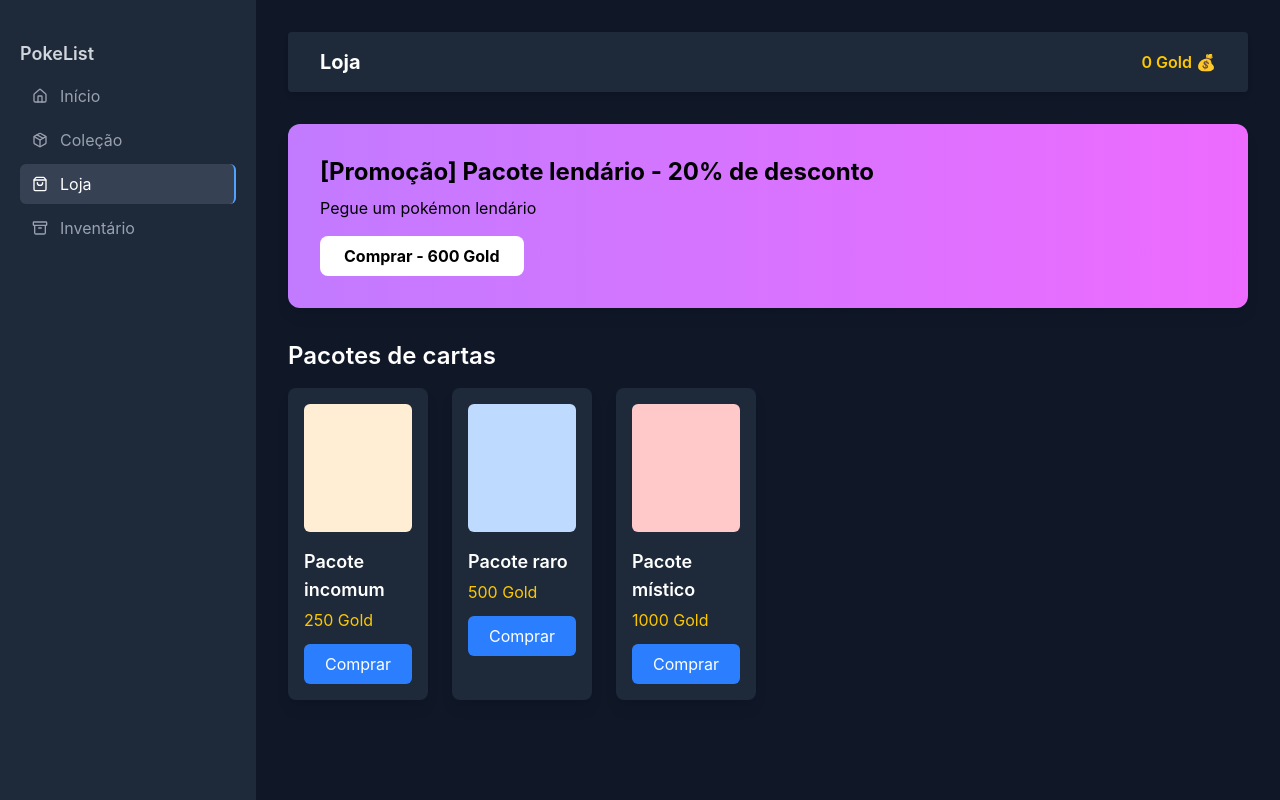
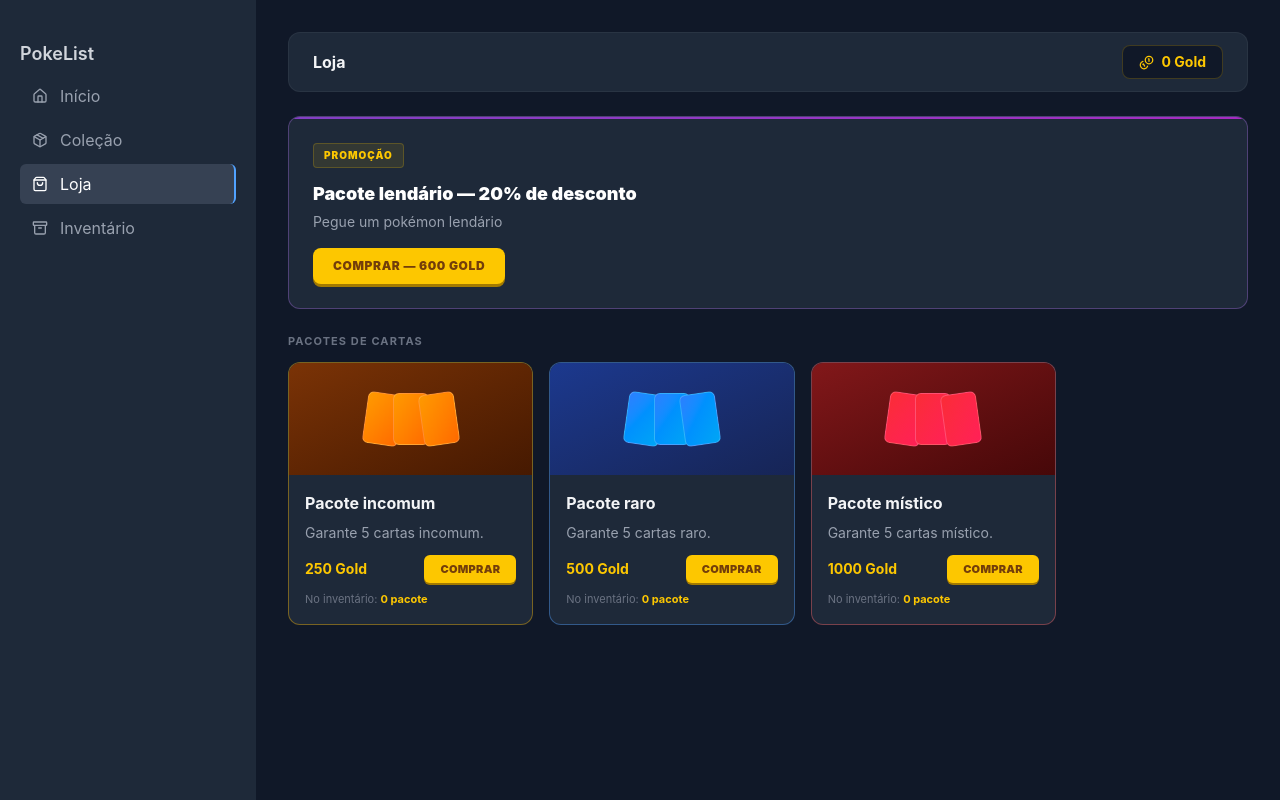
Before and after one commit to pedrohenriiz/poke-cards, a React (Vite) app: page /shop in a window 1280 px wide. Built offline with nearby package versions, Linux system fonts and the light colour scheme; no server answers.

Commit message:
update inventory page

```diff
--- a/src/Page/Inventory/index.tsx
+++ b/src/Page/Inventory/index.tsx
@@ -1,6 +1,37 @@
 import { motion } from 'framer-motion';
 import { Link } from 'react-router-dom';
 import { InventoryProps } from '../../types/inventoryTypes';
+import { Package } from 'lucide-react';
+
+const packageConfig: Record<
+  string,
+  { border: string; thumb: string; card: string; label: string }
+> = {
+  UNCOMMON: {
+    border: 'border-amber-400/40',
+    thumb: 'from-amber-900 to-amber-950',
+    card: 'from-amber-500 to-orange-500',
+    label: 'Incomum',
+  },
+  RARE: {
+    border: 'border-blue-400/40',
+    thumb: 'from-blue-900 to-blue-950',
+    card: 'from-blue-500 to-sky-500',
+    label: 'Raro',
+  },
+  LEGENDARY: {
+    border: 'border-purple-400/40',
+    thumb: 'from-purple-900 to-purple-950',
+    card: 'from-purple-500 to-fuchsia-500',
+    label: 'Lendário',
+  },
+  MYSTIC: {
+    border: 'border-red-400/40',
+    thumb: 'from-red-900 to-red-950',
+    card: 'from-red-500 to-rose-500',
+    label: 'Místico',
+  },
+};
 
 export default function Inventory() {
   const playerInventory: InventoryProps[] =
@@ -8,70 +39,92 @@ export default function Inventory() {
 
   const cards = playerInventory.filter((item) => item.type === 'card');
 
-  // let promotionalPackageColor;
-  // if (promotionalPackage?.package) {
-  //   if (promotionalPackage?.package.package_type === 'UNCOMMON') {
-  //     promotionalPackageColor = 'from-amber-400 to-orange-400 text-black';
-  //   } else if (promotionalPackage?.package.package_type === 'RARE') {
-  //     promotionalPackageColor = 'from-blue-400 to-sky-400 text-black';
-  //   } else if (promotionalPackage?.package.package_type === 'LEGENDARY') {
-  //     promotionalPackageColor = 'from-purple-400 to-fuchsia-400 text-black';
-  //   } else if (promotionalPackage?.package.package_type === 'MYSTIC') {
-  //     promotionalPackageColor = 'from-red-400 to-rose-500 text-black';
-  //   }
-  // } else {
-  //   promotionalPackageColor = 'from-blue-500 to-cyan-400 text-black';
-  // }
+  return (
+    <div className='p-8 bg-gray-900 min-h-screen flex-1 flex flex-col gap-6'>
+      <header className='flex items-center justify-between px-6 py-3 bg-gray-800 border border-white/5 rounded-xl'>
+        <h1 className='text-base font-bold text-gray-100'>Inventário</h1>
+        <span className='text-[11px] font-bold uppercase tracking-widest text-gray-500'>
+          {cards.length} {cards.length === 1 ? 'tipo' : 'tipos'} de pacote
+        </span>
+      </header>
 
-  return (
-    <div className='p-6 bg-gray-900 min-h-screen text-gray-900 flex-1'>
-      <h1 className='text-4xl font-bold text-white text-center mb-6'>
-        Inventário
-      </h1>
+      <div>
+        <p className='text-[11px] font-bold uppercase tracking-widest text-gray-500 mb-3'>
+          Seus pacotes
+        </p>
 
-      {/* 🃏 Seção de Cartas */}
-      <div className='mb-8'>
-        <h2 className='text-2xl font-bold text-blue-300 mb-4'>Cartas 🎴</h2>
         {cards.length > 0 ? (
-          <div className='grid grid-cols-2 sm:grid-cols-3 lg:grid-cols-4 gap-6'>
-            {cards.map((item) => {
-              let promotionalPackageColor;
+          <div className='grid grid-cols-2 sm:grid-cols-3 lg:grid-cols-4 gap-4 max-w-4xl'>
+            {cards.map((item, i) => {
+              const cfg = packageConfig[item.package_type ?? ''];
 
-              if (item?.package_type === 'UNCOMMON') {
-                promotionalPackageColor =
-                  'bg-amber-100 border-amber-400 text-black';
-              } else if (item?.package_type === 'RARE') {
-                promotionalPackageColor =
-                  'bg-sky-300 border-sky-400 text-black';
-              } else if (item?.package_type === 'LEGENDARY') {
-                promotionalPackageColor =
-                  'bg-purple-400 border-fuchsia-500 text-black';
-              } else if (item?.package_type === 'MYSTIC') {
-                promotionalPackageColor =
-                  'bg-red-400 border-rose-500 text-black';
-              }
               return (
                 <Link to='/' state={{ openingPackage: item }} key={item.id}>
                   <motion.div
-                    className={`${promotionalPackageColor} p-4 rounded-xl shadow-lg flex flex-col items-center border-2 hover:scale-105 hover:cursor-pointer transition`}
-                    initial={{ opacity: 0, y: 20 }}
+                    className={`bg-gray-800 border ${cfg?.border ?? 'border-white/5'} rounded-xl overflow-hidden hover:border-white/20 transition-colors`}
+                    initial={{ opacity: 0, y: 16 }}
                     animate={{ opacity: 1, y: 0 }}
-                    exit={{ opacity: 0, y: -20 }}
+                    transition={{ duration: 0.3, delay: i * 0.05 }}
+                    whileHover={{
+                      scale: 1.03,
+                      transition: { duration: 0.15, delay: 0 },
+                    }}
                   >
-                    <span className='text-5xl'>🎴</span>
-                    <span className='text-lg font-semibold mt-2'>
-                      {item.name}
-                    </span>
-                    <span className='text-sm text-gray-700 mt-1'>
-                      Quantidade: {item.quantity}
-                    </span>
+                    {/* thumbnail */}
+                    <div
+                      className={`h-24 bg-gradient-to-br ${cfg?.thumb ?? 'from-gray-700 to-gray-800'} flex items-center justify-center`}
+                    >
+                      <div className='flex'>
+                        {[8, 0, -8].map((rot, j) => (
+                          <div
+                            key={j}
+                            className={`rounded-md border border-white/20 bg-gradient-to-br ${cfg?.card ?? 'from-gray-500 to-gray-600'} -ml-2 first:ml-0`}
+                            style={{
+                              transform: `rotate(${rot}deg)`,
+                              zIndex: j,
+                              height: '44px',
+                              width: '32px',
+                            }}
+                          />
+                        ))}
+                      </div>
+                    </div>
+
+                    {/* info */}
+                    <div className='p-3 flex flex-col gap-1'>
+                      <div className='flex items-center justify-between'>
+                        <span className='text-sm font-bold text-gray-100'>
+                          {item.name}
+                        </span>
+                        <Package size={13} className='text-gray-500' />
+                      </div>
+                      <span className='text-[11px] text-gray-500'>
+                        {cfg?.label ?? item.package_type}
+                      </span>
+                      <div className='flex items-center justify-between mt-2 pt-2 border-t border-white/5'>
+                        <span className='text-[11px] text-gray-500'>
+                          Disponíveis
+                        </span>
+                        <span className='text-sm font-black text-yellow-400'>
+                          {item.quantity}
+                        </span>
+                      </div>
+                    </div>
                   </motion.div>
                 </Link>
               );
             })}
           </div>
         ) : (
-          <p className='text-center text-gray-200'>Nenhuma carta comprada...</p>
+          <div className='flex flex-col items-center justify-center py-20 text-center'>
+            <Package size={36} className='text-gray-700 mb-3' />
+            <p className='text-gray-500 text-sm'>
+              Nenhum pacote no inventário.
+            </p>
+            <p className='text-gray-600 text-xs mt-1'>
+              Visite a loja para comprar pacotes.
+            </p>
+          </div>
         )}
       </div>
     </div>
--- a/src/Page/Shop/index.tsx
+++ b/src/Page/Shop/index.tsx
@@ -1,5 +1,6 @@
 import { rarityPackages } from '../../data/shopPackages';
 import useLoadPlayerData from './useLoadPlayerData';
+import { Coins } from 'lucide-react';
 
 import type { InventoryProps } from '../../types/inventoryTypes';
 import { ShopPackageProps } from '../../types/shopPackageTypes';
@@ -12,6 +13,47 @@ function savePlayerCoins(coins: number) {
   localStorage.setItem('coins', String(coins));
 }
 
+const packageConfig: Record<
+  string,
+  { border: string; thumb: string; card: string; dot: string; detail: string }
+> = {
+  UNCOMMON: {
+    border: 'border-amber-400/40',
+    thumb: 'from-amber-900 to-amber-950',
+    card: 'from-amber-500 to-orange-500',
+    dot: '#f59e0b',
+    detail: 'Incomum, Comum',
+  },
+  RARE: {
+    border: 'border-blue-400/40',
+    thumb: 'from-blue-900 to-blue-950',
+    card: 'from-blue-500 to-sky-500',
+    dot: '#3b82f6',
+    detail: 'Raro, Incomum, Comum',
+  },
+  LEGENDARY: {
+    border: 'border-purple-400/40',
+    thumb: 'from-purple-900 to-purple-950',
+    card: 'from-purple-500 to-fuchsia-500',
+    dot: '#a855f7',
+    detail: 'Lendário, Raro, Incomum',
+  },
+  MYSTIC: {
+    border: 'border-red-400/40',
+    thumb: 'from-red-900 to-red-950',
+    card: 'from-red-500 to-rose-500',
+    dot: '#f43f5e',
+    detail: 'Místico, Lendário, Raro',
+  },
+};
+
+const bannerConfig: Record<string, string> = {
+  UNCOMMON: 'border-amber-400/30',
+  RARE: 'border-blue-400/30',
+  LEGENDARY: 'border-purple-400/30',
+  MYSTIC: 'border-red-400/30',
+};
+
 export default function Shop() {
   const {
     playerCoins,
@@ -23,7 +65,7 @@ export default function Shop() {
 
   function addOrIncrementPurchasedPackage(purchasedPackage: ShopPackageProps) {
     const existingPackageIndex = inventory.findIndex(
-      (item) => item.id === purchasedPackage.id
+      (item) => item.id === purchasedPackage.id,
     );
     const updatedInventory = [...inventory];
 
@@ -40,104 +82,133 @@ export default function Shop() {
   function purchasePackage(purchasePackage: ShopPackageProps) {
     if (purchasePackage.price > playerCoins) {
       return window.alert(
-        'Você não possui moedas suficientes para este pacote!'
+        'Você não possui moedas suficientes para este pacote!',
       );
     }
-
     const updatedCoins = playerCoins - purchasePackage.price;
-
     setPlayerCoins(updatedCoins);
     savePlayerCoins(updatedCoins);
-
     addOrIncrementPurchasedPackage(purchasePackage);
   }
 
-  let promotionalPackageColor;
-  if (promotionalPackage?.package) {
-    if (promotionalPackage?.package.package_type === 'UNCOMMON') {
-      promotionalPackageColor = 'from-amber-400 to-orange-400 text-black';
-    } else if (promotionalPackage?.package.package_type === 'RARE') {
-      promotionalPackageColor = 'from-blue-400 to-sky-400 text-black';
-    } else if (promotionalPackage?.package.package_type === 'LEGENDARY') {
-      promotionalPackageColor = 'from-purple-400 to-fuchsia-400 text-black';
-    } else if (promotionalPackage?.package.package_type === 'MYSTIC') {
-      promotionalPackageColor = 'from-red-400 to-rose-500 text-black';
-    }
-  } else {
-    promotionalPackageColor = 'from-blue-500 to-cyan-400 text-black';
+  const promoType = promotionalPackage?.package?.package_type;
+  const promoCfg = promoType ? packageConfig[promoType] : null;
+
+  function getInventoryCount(packageId: string) {
+    return inventory.find((item) => item.id === packageId)?.quantity ?? 0;
   }
 
   return (
     <div className='flex min-h-screen bg-gray-900 text-white flex-1'>
-      <main className='flex-1 p-8'>
-        <header className='flex justify-between items-center px-8 py-4 bg-gray-800 shadow-md mb-8 rounded-sm'>
-          <h1 className='text-xl font-bold'>Loja</h1>
-          <div className='flex items-center gap-3'>
-            <span className='text-yellow-400 font-semibold'>
-              {playerCoins} Gold 💰
+      <main className='flex-1 p-8 flex flex-col gap-6'>
+        {/* topbar */}
+        <header className='flex justify-between items-center px-6 py-3 bg-gray-800 border border-white/5 rounded-xl'>
+          <h1 className='text-base font-bold text-gray-100'>Loja</h1>
+          <div className='flex items-center gap-2 bg-gray-900 border border-yellow-400/20 rounded-lg px-4 py-1.5'>
+            <Coins size={15} className='text-yellow-400' />
+            <span className='text-yellow-400 font-bold text-sm'>
+              {playerCoins} Gold
             </span>
           </div>
         </header>
 
-        {/* Banner de Promoção */}
-        {promotionalPackage?.package && (
+        {/* banner promocional */}
+        {promotionalPackage?.package && promoCfg && (
           <div
-            className={`relative bg-gradient-to-r ${promotionalPackageColor} p-8 rounded-xl shadow-lg mb-8`}
+            className={`relative bg-gray-800 border ${bannerConfig[promoType!]} rounded-xl p-6 overflow-hidden`}
           >
-            <h2 className='text-2xl font-bold'>
-              [Promoção] {promotionalPackage.package.name} -{' '}
+            <div
+              className={`absolute top-0 left-0 right-0 h-0.5 bg-gradient-to-r ${promoCfg.card} opacity-70`}
+            />
+            <span className='inline-block text-[10px] font-black uppercase tracking-widest bg-yellow-400/10 text-yellow-400 border border-yellow-400/20 px-2.5 py-1 rounded mb-3'>
+              Promoção
+            </span>
+            <h2 className='text-lg font-black text-white mb-1'>
+              {promotionalPackage.package.name} —{' '}
               {promotionalPackage.package.discount}% de desconto
             </h2>
-            <p className='mt-2'>{promotionalPackage.package.description}</p>
+            <p className='text-sm text-gray-400 mb-4'>
+              {promotionalPackage.package.description}
+            </p>
             <button
-              className='mt-4 bg-white text-black px-6 py-2 rounded-lg font-bold cursor-pointer'
+              className='bg-yellow-400 text-yellow-900 text-xs font-black uppercase tracking-wider px-5 py-2.5 rounded-lg shadow-[0_3px_0_#a37a00] hover:-translate-y-0.5 hover:shadow-[0_5px_0_#a37a00] active:translate-y-0 active:shadow-[0_1px_0_#a37a00] transition-all cursor-pointer'
               onClick={() => purchasePackage(promotionalPackage.package)}
             >
-              Comprar - {promotionalPackage.package.price} Gold
+              Comprar — {promotionalPackage.package.price} Gold
             </button>
           </div>
         )}
 
-        <h2 className='text-2xl font-semibold mb-4'>Pacotes de cartas</h2>
+        {/* pacotes */}
+        <div>
+          <p className='text-[11px] font-bold uppercase tracking-widest text-gray-500 mb-3'>
+            Pacotes de cartas
+          </p>
+          <div className='grid grid-cols-3 gap-4 max-w-3xl'>
+            {rarityPackages.map((rarityPackage) => {
+              if (rarityPackage.name === promotionalPackage?.package.name)
+                return null;
 
-        {/* Grade de Produtos */}
-        <div className='grid grid-cols-6 gap-6'>
-          {rarityPackages.map((rarityPackage) => {
-            if (rarityPackage.name === promotionalPackage?.package.name) {
-              return false;
-            }
-
-            let packageColor;
-
-            if (rarityPackage.package_type === 'UNCOMMON') {
-              packageColor = 'bg-orange-100';
-            } else if (rarityPackage.package_type === 'RARE') {
-              packageColor = 'bg-blue-200';
-            } else if (rarityPackage.package_type === 'LEGENDARY') {
-              packageColor = 'bg-purple-200';
-            } else if (rarityPackage.package_type === 'MYSTIC') {
-              packageColor = 'bg-red-200';
-            }
+              const cfg = packageConfig[rarityPackage.package_type];
 
               return (
                 <div
                   key={rarityPackage.id}
-                className='bg-gray-800 p-4 rounded-lg shadow-lg'
+                  className={`bg-gray-800 border ${cfg?.border ?? 'border-white/5'} rounded-xl overflow-hidden hover:border-white/20 transition-colors`}
                 >
-                <div className={`h-32 ${packageColor} rounded-md mb-4`}></div>
-                <h3 className='text-lg font-semibold'>{rarityPackage.name}</h3>
-                <p className='text-yellow-400 mt-1'>
+                  {/* thumbnail */}
+                  <div
+                    className={`h-28 bg-gradient-to-br ${cfg?.thumb ?? 'from-gray-700 to-gray-800'} flex items-center justify-center`}
+                  >
+                    <div className='flex'>
+                      {[8, 0, -8].map((rot, i) => (
+                        <div
+                          key={i}
+                          className={`w-9 h-13 rounded-md border border-white/20 bg-gradient-to-br ${cfg?.card ?? 'from-gray-500 to-gray-600'} -ml-2 first:ml-0`}
+                          style={{
+                            transform: `rotate(${rot}deg)`,
+                            zIndex: i,
+                            height: '52px',
+                            width: '36px',
+                          }}
+                        />
+                      ))}
+                    </div>
+                  </div>
+
+                  {/* info */}
+                  <div className='p-4 flex flex-col gap-2'>
+                    <h3 className='text-md font-bold text-gray-100'>
+                      {rarityPackage.name}
+                    </h3>
+                    <p className='text-sm text-gray-400'>
+                      Garante 5 cartas {rarityPackage.name.split(' ')[1]}.
+                    </p>
+
+                    <div className='flex items-center justify-between mt-1'>
+                      <span className='text-sm font-bold text-yellow-400'>
                         {rarityPackage.price} Gold
-                </p>
+                      </span>
                       <button
-                  className='mt-3 bg-blue-500 px-4 py-2 rounded-md w-full cursor-pointer'
+                        className='bg-yellow-400 text-yellow-900 text-[11px] font-black uppercase tracking-wide px-4 py-1.5 rounded-md shadow-[0_2px_0_#a37a00] hover:-translate-y-0.5 active:translate-y-0 transition-all cursor-pointer'
                         onClick={() => purchasePackage(rarityPackage)}
                       >
                         Comprar
                       </button>
                     </div>
+
+                    <p className='text-[11px] text-gray-500'>
+                      No inventário:{' '}
+                      <span className='text-yellow-400 font-bold'>
+                        {getInventoryCount(rarityPackage.id)} pacote
+                        {getInventoryCount(rarityPackage.id) > 1 ? 's' : ''}
+                      </span>
+                    </p>
+                  </div>
+                </div>
               );
             })}
+          </div>
         </div>
       </main>
     </div>
```
Lines whose indentation alone changed are shown as unchanged.
